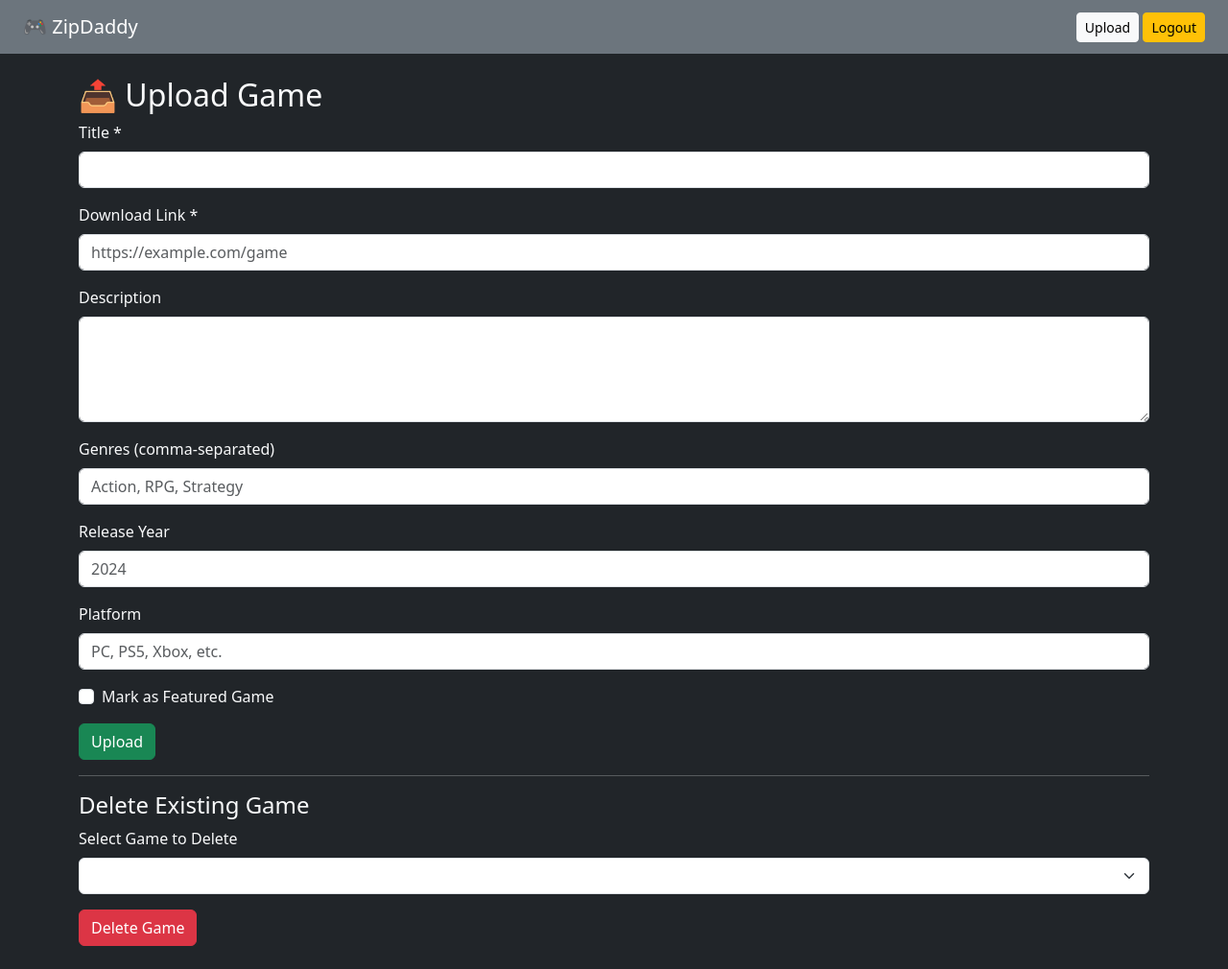
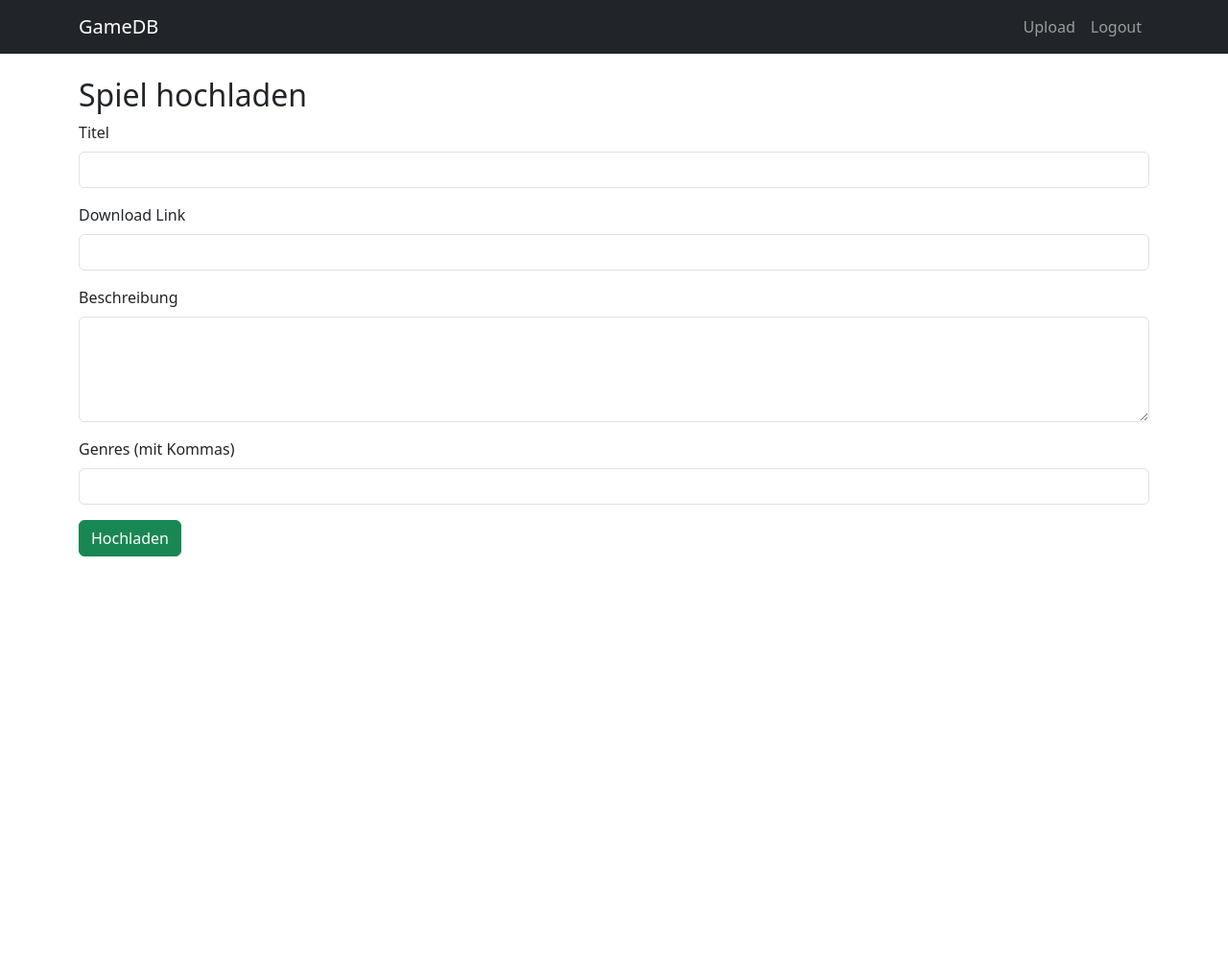
Before and after one commit to GMGUndergorund/ZipDaddy-Main, a Flask app: page /upload in a window 1280 px wide. Shown: the whole page at 96% size. After the commit the page ends 580 px from the top, so only its background shows below. Run offline with Flask 3, Linux system fonts and the light colour scheme; the visitor is signed in with stand-in values (Sample User, id 1); lists and menus that the app fills with data are empty.

Commit message:
Add files via upload

````diff
--- a/templates/layout.html
+++ b/templates/layout.html
@@ -1,29 +1,43 @@
 <!DOCTYPE html>
-<html lang="en">
+<html lang="de">
 <head>
-    <meta charset="UTF-8">
-    <title>ZipDaddy Game Library</title>
-    <link rel="stylesheet" href="https://cdn.jsdelivr.net/npm/bootstrap@5.3.0/dist/css/bootstrap.min.css">
+  <meta charset="UTF-8" />
+  <meta name="viewport" content="width=device-width, initial-scale=1" />
+  <title>Game Upload</title>
+  <link href="https://cdn.jsdelivr.net/npm/bootstrap@5.3.0/dist/css/bootstrap.min.css" rel="stylesheet" />
 </head>
-<body class="bg-dark text-light">
-    <nav class="navbar navbar-expand-lg navbar-dark bg-secondary px-4">
-        <a class="navbar-brand" href="{{ url_for('index') }}">🎮 ZipDaddy</a>
-        <div class="ms-auto">
-            {% if session.logged_in %}
-                <a class="btn btn-sm btn-light" href="{{ url_for('upload') }}">Upload</a>
-                <a class="btn btn-sm btn-warning" href="{{ url_for('logout') }}">Logout</a>
+<body>
+<nav class="navbar navbar-expand-lg navbar-dark bg-dark mb-4">
+  <div class="container">
+    <a class="navbar-brand" href="{{ url_for('index') }}">GameDB</a>
+    <div>
+      <ul class="navbar-nav me-auto mb-2 mb-lg-0">
+        {% if session.get('logged_in') %}
+          <li class="nav-item"><a class="nav-link" href="{{ url_for('upload') }}">Upload</a></li>
+          <li class="nav-item"><a class="nav-link" href="{{ url_for('logout') }}">Logout</a></li>
         {% else %}
-                <a class="btn btn-sm btn-success" href="{{ url_for('login') }}">Admin Login</a>
+          <li class="nav-item"><a class="nav-link" href="{{ url_for('login') }}">Login</a></li>
         {% endif %}
+      </ul>
+    </div>
   </div>
 </nav>
-    <div class="container py-4">
-        {% with messages = get_flashed_messages() %}
+
+<div class="container">
+  {% with messages = get_flashed_messages(with_categories=true) %}
     {% if messages %}
-                <div class="alert alert-info">{{ messages[0] }}</div>
+      {% for category, msg in messages %}
+        <div class="alert alert-{{category}} alert-dismissible fade show" role="alert">
+          {{ msg }}
+          <button type="button" class="btn-close" data-bs-dismiss="alert"></button>
+        </div>
+      {% endfor %}
     {% endif %}
   {% endwith %}
+
   {% block content %}{% endblock %}
 </div>
+
+<script src="https://cdn.jsdelivr.net/npm/bootstrap@5.3.0/dist/js/bootstrap.bundle.min.js"></script>
 </body>
 </html>
--- a/templates/upload.html
+++ b/templates/upload.html
@@ -1,65 +1,13 @@
 {% extends "layout.html" %}
 {% block content %}
-<h2>📤 Upload Game</h2>
-
-<!-- Flash-Messages -->
-{% with messages = get_flashed_messages(with_categories=true) %}
-  {% if messages %}
-    {% for category, msg in messages %}
-      <div class="alert alert-{{ category }} alert-dismissible fade show" role="alert">
-        {{ msg }}
-        <button type="button" class="btn-close" data-bs-dismiss="alert" aria-label="Close"></button>
-      </div>
-    {% endfor %}
-  {% endif %}
-{% endwith %}
-
+<h2>Spiel hochladen</h2>
 <form method="post">
-    <div class="mb-3">
-        <label class="form-label">Title *</label>
-        <input type="text" name="title" class="form-control" required>
-    </div>
-    <div class="mb-3">
-        <label class="form-label">Download Link *</label>
-        <input type="url" name="download_link" class="form-control" placeholder="https://example.com/game" required>
-    </div>
-    <div class="mb-3">
-        <label class="form-label">Description</label>
-        <textarea name="description" class="form-control" rows="4"></textarea>
-    </div>
-    <div class="mb-3">
-        <label class="form-label">Genres (comma-separated)</label>
-        <input type="text" name="genres" class="form-control" placeholder="Action, RPG, Strategy">
-    </div>
-    <div class="mb-3">
-        <label class="form-label">Release Year</label>
-        <input type="number" name="release_year" class="form-control" min="1970" max="2100" placeholder="2024">
-    </div>
-    <div class="mb-3">
-        <label class="form-label">Platform</label>
-        <input type="text" name="platform" class="form-control" placeholder="PC, PS5, Xbox, etc.">
-    </div>
-    <div class="form-check mb-3">
-        <input class="form-check-input" type="checkbox" value="yes" id="featured" name="featured">
-        <label class="form-check-label" for="featured">
-            Mark as Featured Game
-        </label>
-    </div>
-    <button type="submit" class="btn btn-success">Upload</button>
-</form>
-
-<!-- Admin-Action: Spiele löschen -->
-<hr>
-<h4>Delete Existing Game</h4>
-<form method="post" action="{{ url_for('delete_game') }}">
-    <div class="mb-3">
-        <label class="form-label">Select Game to Delete</label>
-        <select name="game_id" class="form-select" required>
-            {% for g in games %}
-                <option value="{{ g.id }}">{{ g.title }}</option>
-            {% endfor %}
-        </select>
-    </div>
-    <button type="submit" class="btn btn-danger" onclick="return confirm('Are you sure you want to delete this game?');">Delete Game</button>
-</form>
-{% endblock %}
+  <div class="mb-3">
+    <label class="form-label">Titel</label>
+    <input type="text" name="title" class="form-control" required />
+  </div>
+  <div class
+="mb-3">
+<label class="form-label">Download Link</label>
+<input type="url" name="download_link" class="form-control" required />
+</div> <div class="mb-3"> <label class="form-label">Beschreibung</label> <textarea name="description" class="form-control" rows="4"></textarea> </div> <div class="mb-3"> <label class="form-label">Genres (mit Kommas)</label> <input type="text" name="genres" class="form-control" /> </div> <button type="submit" class="btn btn-success">Hochladen</button> </form> {% endblock %} ```
````
Lines whose indentation alone changed are shown as unchanged.
